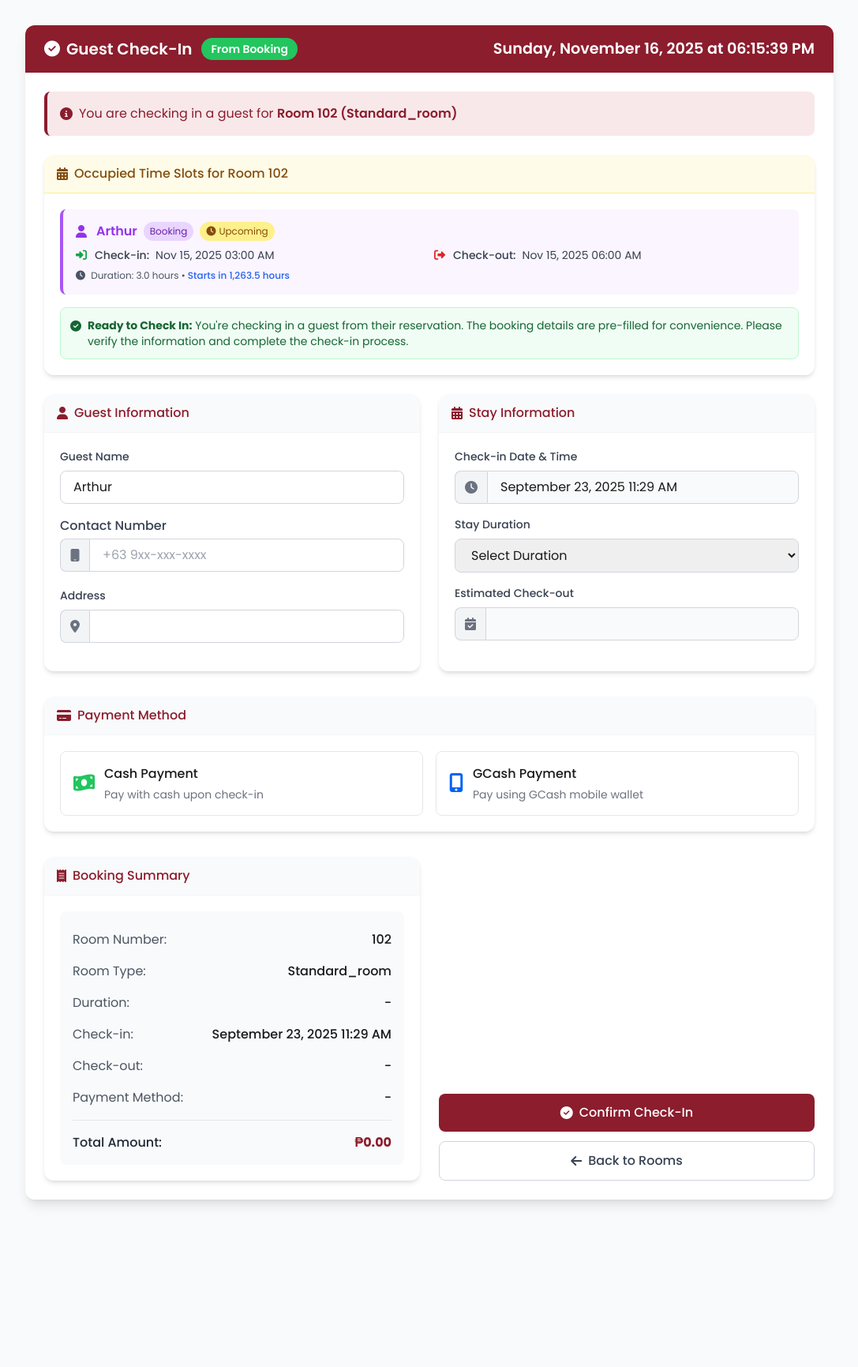
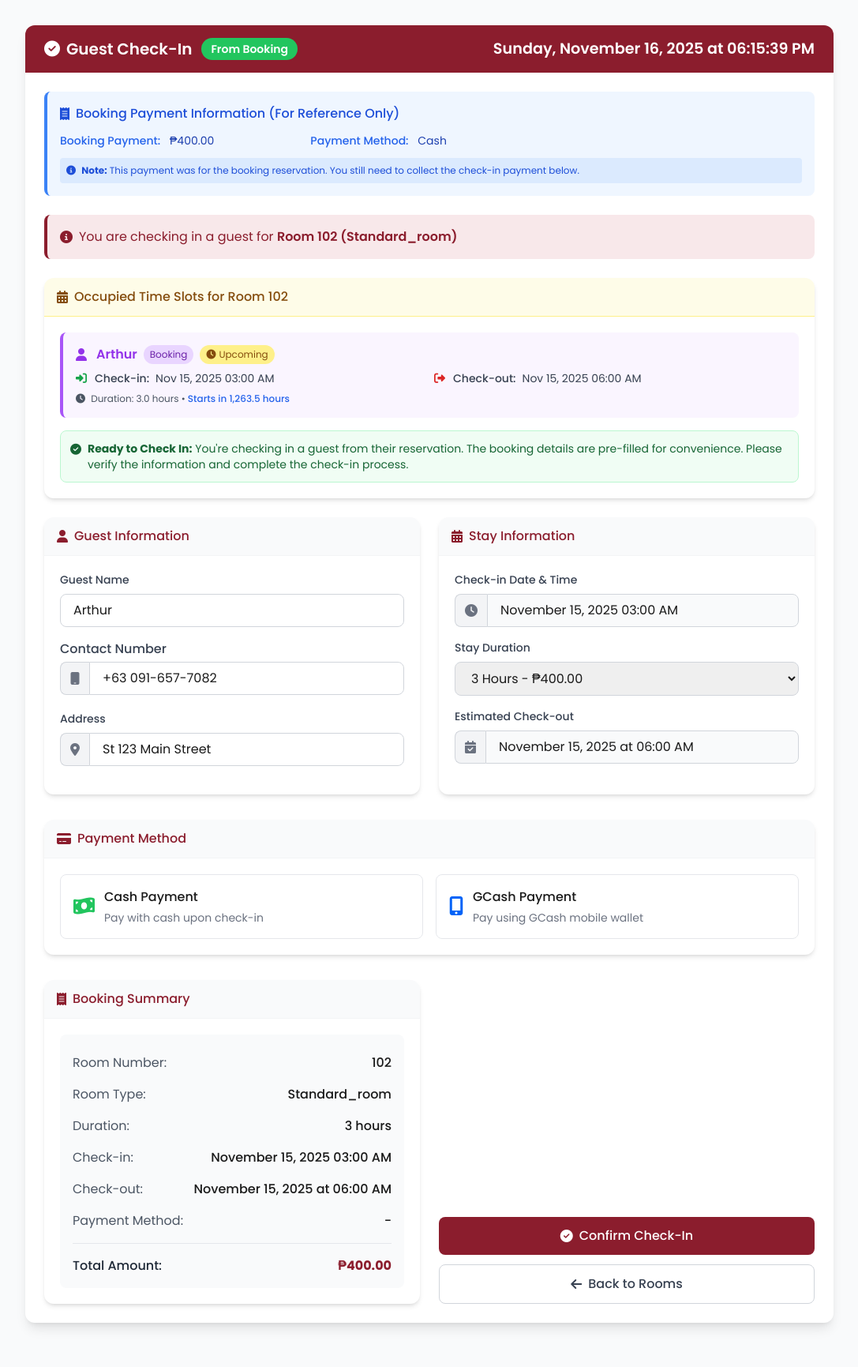
Before and after one commit to aglcode/HOTEL-MANAGEMENT, a PHP site: the page made by check-in.php in a window 1280 px wide. Shown: the whole page at 79% size, without its empty margins (96-1183 px from the left). Before the commit the page ends 1526 px from the top, so only its background shows below. Run offline with PHP 8.4, Linux system fonts and the light colour scheme; data comes from the database, SQL or seed files in the repository; some libraries are stand-ins or nearby versions.

Commit message:
checkin form

```diff
--- a/check-in.php
+++ b/check-in.php
@@ -6,19 +6,83 @@ date_default_timezone_set('Asia/Manila');
 // ============================
 // Initialize core variables
 // ============================
-$checkInDate = date("Y-m-d H:i:s");
-$checkInDisplay = date("F j, Y h:i A");
-
-// ✅ IMPROVED: Check both GET and POST for booking flag
 $from_booking = !empty($_GET['guest_name']) || (!empty($_POST['from_booking']) && $_POST['from_booking'] === 'yes');
+
+// Get initial values from URL
 $guest_name = $_GET['guest_name'] ?? '';
+$address = $_GET['address'] ?? '';
+$telephone = $_GET['telephone'] ?? '';
 $checkin = $_GET['checkin'] ?? '';
 $checkout = $_GET['checkout'] ?? '';
-$num_people = $_GET['num_people'] ?? '';
+
+// Get booking payment info for reference
+$booking_payment = $_GET['booking_payment'] ?? '';
+$booking_payment_method = $_GET['booking_payment_method'] ?? '';
+$booking_gcash_ref = $_GET['booking_gcash_ref'] ?? '';
 
 $room_number = $_SERVER['REQUEST_METHOD'] === 'POST'
     ? (int)($_POST['room_number'] ?? 0)
     : (int)($_GET['room_number'] ?? 0);
+
+// If coming from booking and missing data, fetch from database
+if ($from_booking && !empty($guest_name) && (empty($address) || empty($telephone))) {
+    // Try to fetch from bookings table
+    $fetchBookingQuery = "SELECT address, telephone, start_date, end_date, total_price, payment_mode, reference_number
+                          FROM bookings
+                          WHERE guest_name = ?
+                          AND room_number = ?
+                          AND status = 'upcoming'
+                          ORDER BY created_at DESC
+                          LIMIT 1";
+    $stmtFetch = $conn->prepare($fetchBookingQuery);
+    $stmtFetch->bind_param("si", $guest_name, $room_number);
+    $stmtFetch->execute();
+    $bookingData = $stmtFetch->get_result()->fetch_assoc();
+    $stmtFetch->close();
+
+    if ($bookingData) {
+        // Fill in missing data from database
+        $address = $address ?: ($bookingData['address'] ?? '');
+        $telephone = $telephone ?: ($bookingData['telephone'] ?? '');
+        $checkin = $checkin ?: ($bookingData['start_date'] ?? '');
+        $checkout = $checkout ?: ($bookingData['end_date'] ?? '');
+
+        // Also get booking payment info
+        $booking_payment = $booking_payment ?: ($bookingData['total_price'] ?? '');
+        $booking_payment_method = $booking_payment_method ?: ($bookingData['payment_mode'] ?? '');
+        $booking_gcash_ref = $booking_gcash_ref ?: ($bookingData['reference_number'] ?? '');
+    }
+}
+
+// Calculate stay duration from check-in and check-out dates if available
+$stay_duration = '';
+if (!empty($checkin) && !empty($checkout)) {
+    $checkin_time = strtotime($checkin);
+    $checkout_time = strtotime($checkout);
+    $duration_hours = ($checkout_time - $checkin_time) / 3600;
+
+    // Match to available durations (3, 6, 12, 24)
+    if ($duration_hours <= 3) {
+        $stay_duration = 3;
+    } elseif ($duration_hours <= 6) {
+        $stay_duration = 6;
+    } elseif ($duration_hours <= 12) {
+        $stay_duration = 12;
+    } else {
+        $stay_duration = 24;
+    }
+}
+
+// ============================
+// Initialize check-in display based on booking or current time
+// ============================
+$checkInDate = date("Y-m-d H:i:s");
+$checkInDisplay = date("F j, Y h:i A");
+
+// If coming from booking with scheduled times, use those instead
+if ($from_booking && !empty($checkin)) {
+    $checkInDisplay = date("F j, Y h:i A", strtotime($checkin));
+}
 
 if (!$room_number) {
     echo "Error: Room number is required.";
@@ -71,7 +135,7 @@ if (!$room && $_SERVER['REQUEST_METHOD'] !== 'POST') {
 }
 
 // ============================
-// ✅ VALIDATION ONLY IF NOT FROM BOOKING SUMMARY
+// VALIDATION ONLY IF NOT FROM BOOKING SUMMARY
 // ============================
 if (!$from_booking) {
     // Active check-in conflict
@@ -421,7 +485,7 @@ if (!$from_booking) {
     }
 }
 
-// ✅ Make room available if no issues
+// Make room available if no issues
 $conn->query("UPDATE rooms SET status = 'available' WHERE room_number = $room_number AND status != 'maintenance'");
 
 // ============================
@@ -471,7 +535,7 @@ usort($upcomingSchedules, function($a, $b) {
 });
 
 // ============================
-// ✅ FORM SUBMISSION WITH SMART VALIDATION
+// FORM SUBMISSION WITH SMART VALIDATION
 // ============================
 if ($_SERVER["REQUEST_METHOD"] == "POST") {
     $guest_name_submitted = htmlspecialchars(trim($_POST['guest_name']));
@@ -520,7 +584,7 @@ if ($_SERVER["REQUEST_METHOD"] == "POST") {
     $check_out_mysql = $check_out_datetime->format('Y-m-d H:i:s');
 
     // ============================
-    // ✅ CONFLICT CHECKS (ONLY IF NOT FROM BOOKING)
+    // CONFLICT CHECKS (ONLY IF NOT FROM BOOKING)
     // ============================
     if (!$from_booking) {
         // Check for overlapping check-ins
@@ -593,7 +657,7 @@ if ($_SERVER["REQUEST_METHOD"] == "POST") {
     }
 
     // ============================
-    // ✅ Insert check-in record
+    // Insert check-in record
     // ============================
     $sql = "INSERT INTO checkins
             (guest_name, address, telephone, room_number, room_type, stay_duration,
@@ -619,7 +683,7 @@ if ($_SERVER["REQUEST_METHOD"] == "POST") {
         $updateStmt->execute();
         $updateStmt->close();
 
-        // ✅ Update booking status to completed if from booking
+        // Update booking status to completed if from booking
         if ($from_booking) {
             $updateBookingQuery = "
                 UPDATE bookings
@@ -728,8 +792,47 @@ $conn->close();
                 <div class="p-6">
                     <form method="post" id="checkInForm" onsubmit="return validateForm();">
                         <input type="hidden" name="room_number" value="<?php echo htmlspecialchars($room_number); ?>">
-                        <!-- ✅ Hidden field to track if from booking -->
+                        <!-- Hidden field to track if from booking -->
                         <input type="hidden" name="from_booking" value="<?php echo $from_booking ? 'yes' : 'no'; ?>">
+
+<?php if ($from_booking && !empty($booking_payment)): ?>
+<div class="mb-6">
+    <div class="bg-blue-50 border-l-4 border-blue-500 p-4 rounded-lg">
+        <h5 class="font-medium text-blue-700 flex items-center mb-3">
+            <i class="fas fa-receipt mr-2"></i>Booking Payment Information (For Reference Only)
+        </h5>
+        <div class="grid grid-cols-1 md:grid-cols-3 gap-3 text-sm">
+            <div>
+                <span class="text-blue-600 font-medium">Booking Payment:</span>
+                <span class="text-blue-800 ml-2">₱<?php echo number_format($booking_payment, 2); ?></span>
+            </div>
+            <div>
+                <span class="text-blue-600 font-medium">Payment Method:</span>
+                <span class="text-blue-800 ml-2">
+                    <?php
+                    // Display payment method with proper capitalization
+                    if (strtolower($booking_payment_method) === 'gcash') {
+                        echo 'GCash';
+                    } else {
+                        echo ucfirst(htmlspecialchars($booking_payment_method));
+                    }
+                    ?>
+                </span>
+            </div>
+            <?php if (!empty($booking_gcash_ref) && strtolower($booking_payment_method) === 'gcash'): ?>
+            <div>
+                <span class="text-blue-600 font-medium">GCash Ref:</span>
+                <span class="text-blue-800 ml-2"><?php echo htmlspecialchars($booking_gcash_ref); ?></span>
+            </div>
+            <?php endif; ?>
+        </div>
+        <div class="mt-3 p-2 bg-blue-100 rounded text-xs text-blue-700">
+            <i class="fas fa-info-circle mr-1"></i>
+            <strong>Note:</strong> This payment was for the booking reservation. You still need to collect the check-in payment below.
+        </div>
+    </div>
+</div>
+<?php endif; ?>
 
                         <div class="mb-8">
                             <div class="border-l-4 p-4 rounded-lg mb-6"
@@ -763,10 +866,10 @@ $conn->close();
                     $checkOutTime = strtotime($schedule['check_out_date']);
                     $currentTime = time();
 
-                    // ✅ Currently occupied = check-in has started AND hasn't ended yet
+                    // Currently occupied = check-in has started AND hasn't ended yet
                     $isCurrentlyOccupied = ($checkInTime <= $currentTime) && ($checkOutTime > $currentTime);
 
-                    // ✅ Upcoming = hasn't started yet
+                    // Upcoming = hasn't started yet
                     $isUpcoming = $checkInTime > $currentTime;
 
                     $borderColor = $schedule['type'] === 'checkin' ? 'border-blue-500' : 'border-purple-500';
@@ -881,6 +984,7 @@ $conn->close();
                                                 name="telephone"
                                                 class="flex-1 px-4 py-2 border border-gray-300 rounded-r-lg focus:ring-2 focus:ring-primary-500 focus:border-primary-500 outline-none transition-colors"
                                                 placeholder="+63 9xx-xxx-xxxx"
+                                                value="<?= htmlspecialchars($telephone) ?>"
                                                 required
                                                 oninput="formatPhilippineNumber(this)"
                                                 onblur="checkPhoneValidity(this)"
@@ -899,7 +1003,7 @@ $conn->close();
                                                 <span class="inline-flex items-center px-3 text-gray-500 bg-gray-100 border border-r-0 border-gray-300 rounded-l-lg">
                                                     <i class="fas fa-map-marker-alt"></i>
                                                 </span>
-                                                <input type="text" name="address" class="flex-1 px-4 py-2 border border-gray-300 rounded-r-lg focus:ring-2 focus:ring-primary-500 focus:border-primary-500 outline-none transition-colors" required>
+                                                    <input type="text" name="address" class="flex-1 px-4 py-2 border border-gray-300 rounded-r-lg focus:ring-2 focus:ring-primary-500 focus:border-primary-500 outline-none transition-colors" value="<?= htmlspecialchars($address) ?>" required>
                                             </div>
                                         </div>
                                     </div>
@@ -923,10 +1027,10 @@ $conn->close();
                                             <label class="block text-gray-700 text-sm font-medium mb-2">Stay Duration</label>
                                             <select name="stay_duration" id="stay_duration" class="w-full px-4 py-2 border border-gray-300 rounded-lg focus:ring-2 focus:ring-primary-500 focus:border-primary-500 outline-none transition-colors" required onchange="updateSummary();">
                                                 <option value="">Select Duration</option>
-                                                <option value="3">3 Hours - ₱<?php echo number_format($room['price_3hrs'], 2); ?></option>
-                                                <option value="6">6 Hours - ₱<?php echo number_format($room['price_6hrs'], 2); ?></option>
-                                                <option value="12">12 Hours - ₱<?php echo number_format($room['price_12hrs'], 2); ?></option>
-                                                <option value="24">24 Hours - ₱<?php echo number_format($room['price_24hrs'], 2); ?></option>
+                                                <option value="3" <?= $stay_duration == 3 ? 'selected' : '' ?>>3 Hours - ₱<?php echo number_format($room['price_3hrs'], 2); ?></option>
+                                                <option value="6" <?= $stay_duration == 6 ? 'selected' : '' ?>>6 Hours - ₱<?php echo number_format($room['price_6hrs'], 2); ?></option>
+                                                <option value="12" <?= $stay_duration == 12 ? 'selected' : '' ?>>12 Hours - ₱<?php echo number_format($room['price_12hrs'], 2); ?></option>
+                                                <option value="24" <?= $stay_duration == 24 ? 'selected' : '' ?>>24 Hours - ₱<?php echo number_format($room['price_24hrs'], 2); ?></option>
                                             </select>
                                         </div>
                                         <div class="mb-4">
@@ -1137,9 +1241,29 @@ $conn->close();
         return;
     }
 
-            const now = new Date();
-            const checkoutTime = new Date(now.getTime() + duration * 60 * 60 * 1000);
-            const formattedCheckout = checkoutTime.toLocaleString();
+    // Get the check-in time from the input field (which may be pre-filled from booking)
+    const checkInInput = document.querySelector('input[value="<?php echo $checkInDisplay; ?>"]');
+    let baseTime;
+
+    if (fromBooking && '<?php echo $checkin; ?>') {
+        // Use the booking's check-in time
+        baseTime = new Date('<?php echo $checkin; ?>');
+    } else {
+        // Use current time
+        baseTime = new Date();
+    }
+
+    const checkoutTime = new Date(baseTime.getTime() + duration * 60 * 60 * 1000);
+
+    // Format checkout time to match check-in format: "November 17, 2025 02:30 PM"
+    const formattedCheckout = checkoutTime.toLocaleString('en-US', {
+        year: 'numeric',
+        month: 'long',
+        day: 'numeric',
+        hour: '2-digit',
+        minute: '2-digit',
+        hour12: true
+    });
 
     document.getElementById("checkout_datetime").value = formattedCheckout;
     document.getElementById("summary_duration").textContent = `${duration} hours`;
@@ -1158,7 +1282,7 @@ function selectPayment(mode) {
     // Update hidden input
     document.getElementById("payment_mode").value = mode;
 
-    // ✅ Ensure only one active input with name="amount_paid"
+    // Ensure only one active input with name="amount_paid"
     document.getElementById("cash_amount_paid").removeAttribute("name");
     document.getElementById("gcash_amount_paid").removeAttribute("name");
     if (mode === "cash") {
@@ -1203,10 +1327,10 @@ function selectPayment(mode) {
             const changeInput = document.getElementById("change");
 
             if (paid > total) {
-                // ✅ Show change only when overpaid
+                // Show change only when overpaid
                 changeInput.value = (paid - total).toFixed(2);
             } else {
-                // ✅ Hide change if exact or underpaid
+                // Hide change if exact or underpaid
                 changeInput.value = '';
             }
         }
@@ -1259,7 +1383,7 @@ function selectPayment(mode) {
                 const error = document.getElementById("cash_error");
 
                 if (paid >= totalPrice) {
-                    // ✅ Valid if exact or more
+                    // Valid if exact or more
                     error.classList.add("hidden");
                 } else {
                     // ❌ Not enough payment
@@ -1334,12 +1458,12 @@ const occupiedSlots = <?php echo json_encode(array_map(function($schedule) {
     ];
 }, $upcomingSchedules)); ?>;
 
-// ✅ Check if this is from a booking
+// Check if this is from a booking
 const fromBooking = <?php echo $from_booking ? 'true' : 'false'; ?>;
 
 // Function to check if selected time conflicts with existing schedules
 function checkTimeConflict() {
-    // ✅ Skip conflict check if checking in from booking
+    // Skip conflict check if checking in from booking
     if (fromBooking) {
         hideConflictWarning();
         return;
@@ -1455,6 +1579,20 @@ document.getElementById('stay_duration').addEventListener('change', checkTimeCon
         const input = document.getElementById("telephone");
         input.value = input.value.replace(/[\s-]/g, ""); // e.g. +639123456789
         });
+
+        // Auto-update summary if duration is pre-selected
+        window.addEventListener('DOMContentLoaded', function() {
+            const duration = document.getElementById('stay_duration').value;
+            if (duration) {
+                updateSummary();
+            }
+
+            // Format phone number if pre-filled
+            const phoneInput = document.getElementById('telephone');
+            if (phoneInput && phoneInput.value) {
+                formatPhilippineNumber(phoneInput);
+            }
+        });
     </script>
 </body>
 
```
Lines whose indentation alone changed are shown as unchanged.
